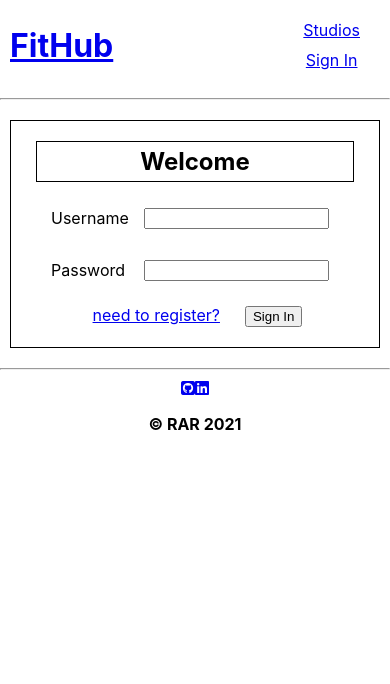
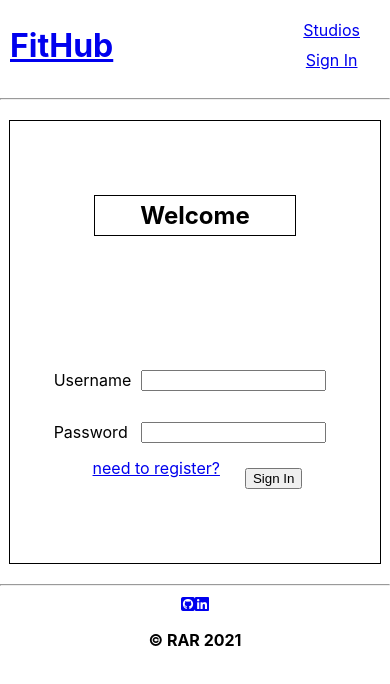
Before and after one commit to rararamberg/fithub, a React (Create React App) app in the folder client/: page /signin in a window 390 px wide. Shown: the top 684 px of the page. Built offline with nearby package versions, Linux system fonts and the light colour scheme; no server answers; sample sign-in values are in the browser's storage.

Commit message:
flex styling on login and register

```diff
--- a/client/src/screens/Login/Login.css
+++ b/client/src/screens/Login/Login.css
@@ -1,14 +1,18 @@
 .login-div {
-  margin: 20px 10px;
+  margin: 20px auto;
   padding: 10px 0;
   border: 1px solid black;
   display: flex;
   flex-direction: column;
-  justify-content: center;
+  justify-content: space-around;
+  align-items: center;
+  align-content: space-between;
+  width: 65vw;
+  height: 50vh;
 }
 
 .login-div h2 {
-  padding: 5px 20px;
+  padding: 5px 45px;
   margin: 10px 25px;
   border: 1px solid black;
 }
@@ -17,7 +21,7 @@
   padding: 0 40px;
   display: flex;
   flex-direction: row;
-  justify-content: space-between;
+  justify-content:center;
   align-items: center;
 }
 
@@ -25,13 +29,25 @@
   padding: 0 15px;
 }
 
-register-link-login-button-div {
+.register-link-login-button-div {
   display: flex;
   flex-direction: row;
-  justify-content: space-between;
+  justify-content: center;
+  align-content: space-between;
+  align-content: center;
   padding: 0 40px;
 }
 .login-div input,
 .login-div button {
   margin: 10px 10px;
 }
+
+@media screen and (max-width: 600px) {
+
+  .login-div {
+    width: 95vw;
+  }
+  .login-div label {
+    justify-content: space-between;
+  }
+}
--- a/client/src/screens/Register/Register.css
+++ b/client/src/screens/Register/Register.css
@@ -2,6 +2,13 @@
   margin: 20px 10px;
   padding: 10px 0;
   border: 1px solid black;
+  display: flex;
+  flex-direction: column;
+  justify-content: space-around;
+  align-items: center;
+  align-content: space-between;
+  width: 65vw;
+  height: 50vh;
 }
 
 .register-div h2 {
@@ -14,7 +21,7 @@
   padding: 0 40px;
   display: flex;
   flex-direction: row;
-  justify-content: space-between;
+  justify-content:center;
   align-items: center;
 }
 
@@ -22,3 +29,13 @@
 .register-div button {
   margin: 10px 10px;
 }
+
+@media screen and (max-width: 600px) {
+
+  .register-div {
+    width: 95vw;
+  }
+  .register-div label {
+    justify-content: space-between;
+  }
+}
```
